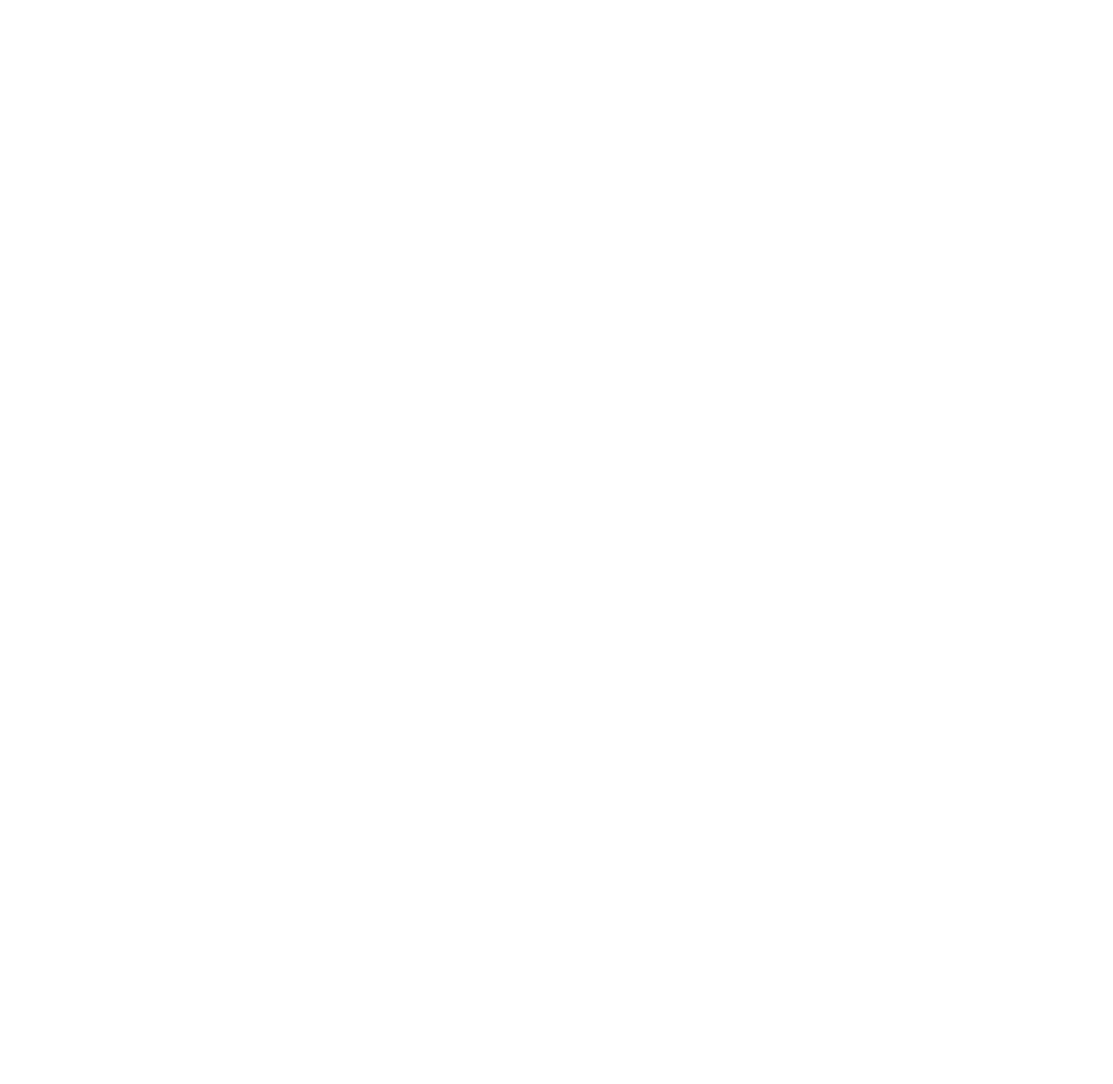
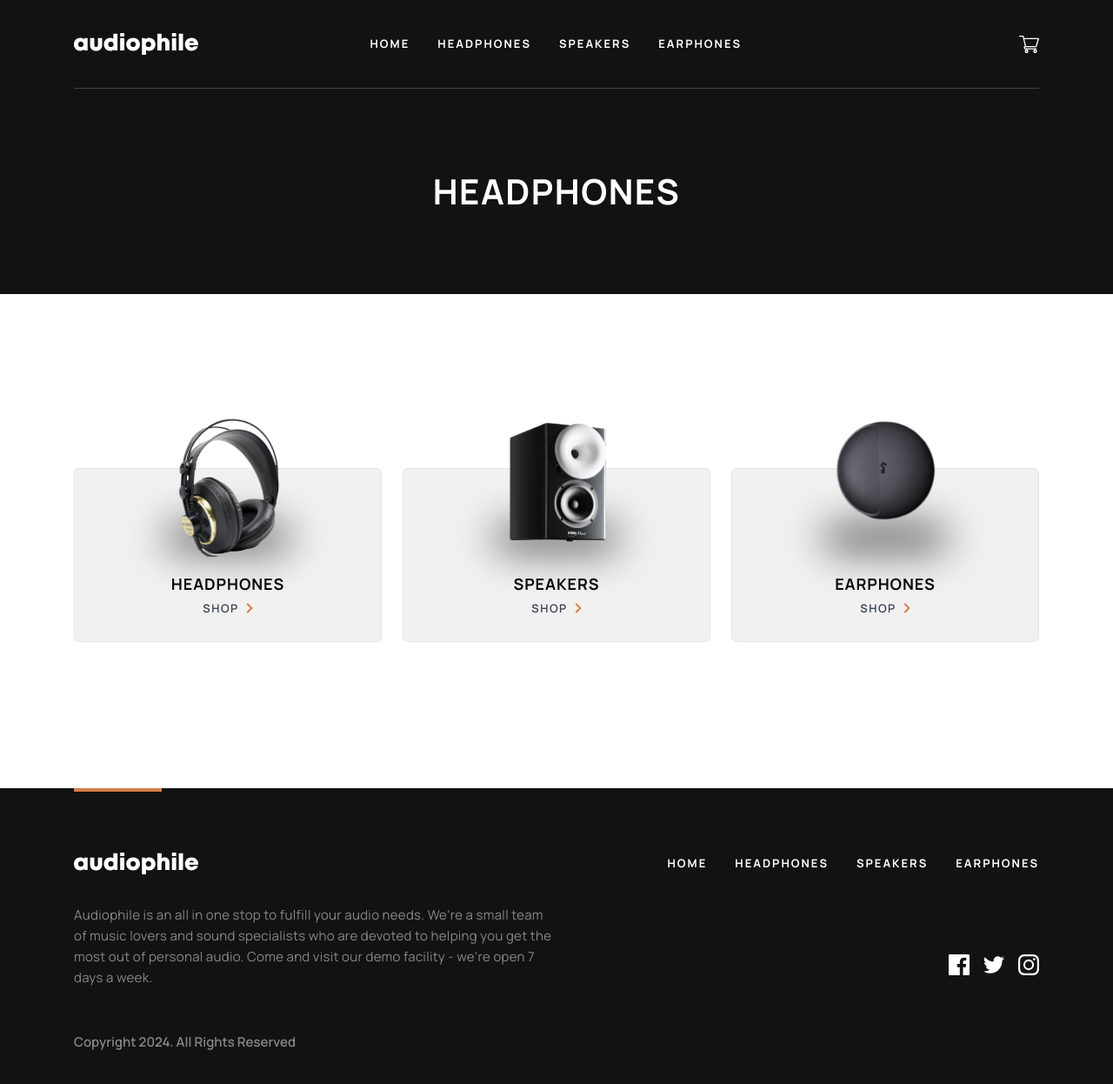
Before and after one commit to mfkutz/audiophile-ecommerce, a React (Vite) app: page /headphones in a window 1280 px wide. Before the commit this address had no page. Shown: the top 1246 px of the page at 87% size. Before the commit the page ends 800 px from the top, so only its background shows below. Built offline with nearby package versions, Linux system fonts and the light colour scheme.

Commit message:
hero title

```diff
--- a/src/components/Footer.tsx
+++ b/src/components/Footer.tsx
@@ -14,7 +14,7 @@
                 </div>
             </div>
 
-            <div className="flex md:items-center md:justify-between pt-[50px] sps:pt-[55px] md:pt-[70px] flex-col sps:items-start items-center md:flex-row">
+            <div className="flex md:items-center md:justify-between pt-[48px] sps:pt-[55px] md:pt-[70px] flex-col sps:items-start items-center md:flex-row">
                 <Logo />
                 <nav className="text-white  md:flex sps:flex-row uppercase sps:space-x-8 md:mt-0 mt-[50px] sps:mt-[32px]  flex flex-col sps:gap-0 gap-[22px] text-center sps:text-left">
                     <Link to="/" className=" tracking-[2px] font-bold text-[13px] cursor-pointer hover:text-more-ec transition-colors duration-200 ">Home</Link>
@@ -32,17 +32,20 @@
                 </p>
             </div>
 
-            <div className="text-gray-font-footer text-[15px] text-center sps:text-left mt-[58px] pb-[127px] sps:pb-[47px] font-semibold relative">
+            <div className="text-gray-font-footer text-[15px] text-center sps:text-left mt-[51px] pb-[110px] sps:pb-[47px] font-semibold relative">
                 Copyright {new Date().getFullYear()}. All Rights Reserved
-
                 <div className="flex items-end gap-4 pb-[7px] absolute md:top-[-90px] sps:top-[-5px]  sps:right-0 | translate-x-[-50%] sps:translate-x-0 top-[50%] sps:left-auto left-[50%]   ">
-                    <Facebook />
-                    <Twitter />
-                    <Instagram />
+                    <a href="https://www.facebook.com" target="_blank" rel="noopener noreferrer">
+                        <Facebook />
+                    </a>
+                    <a href="https://x.com" target="_blank" rel="noopener noreferrer">
+                        <Twitter />
+                    </a>
+                    <a href="https://www.instagram.com" target="_blank" rel="noopener noreferrer">
+                        <Instagram />
+                    </a>
                 </div>
-
             </div >
-
         </div>
     )
 }
--- a/src/components/Header.tsx
+++ b/src/components/Header.tsx
@@ -3,6 +3,7 @@
 import Hamburguer from "./Hamburguer";
 
 export default function Header() {
+
     return (
         <header className="max-w-screen-mk flex items-center justify-between mx-auto py-[38px]  xl:px-0 border-b border-b-neutral-700 px-5 sps:px-0">
             <div className="flex items-center lg:max-w-[768px] w-[78%] lg:flex-1 md:justify-between gap-10">
--- /dev/null
+++ b/src/components/Hero.title.tsx
@@ -0,0 +1,15 @@
+import { useLocation } from "react-router-dom"
+
+export default function HeroTitle() {
+
+    const { pathname } = useLocation()
+    const title = pathname.split("/")[1]
+
+    return (
+        <h2
+            className="text-center text-white py-[45px] sps:py-[96px] text-[28px] sps:text-[40px]"
+        >
+            {title}
+        </h2>
+    )
+}
--- /dev/null
+++ b/src/pages/Headphones.tsx
@@ -0,0 +1,19 @@
+import Accesories from "@/components/Accesories";
+import Footer from "@/components/Footer";
+import HeroTitle from "@/components/Hero.title";
+
+export default function Headphones() {
+    return (
+        <>
+            <section className="flex-1 bg-black-esp" >
+                <HeroTitle />
+            </section>
+            <section className="flex-1 px-5" >
+                <Accesories />
+            </section>
+            <section className="flex-1 bg-black-esp px-5">
+                <Footer />
+            </section>
+        </>
+    )
+}
--- a/src/router.tsx
+++ b/src/router.tsx
@@ -2,6 +2,7 @@
 import AppLayout from "./layouts/AppLayout"
 import Home from "./pages/Home"
 import Buttons from "./pages/Buttons"
+import Headphones from "./pages/Headphones"
 
 export default function Router() {
     return (
@@ -9,6 +10,7 @@
             <Routes>
                 <Route element={<AppLayout />}>
                     <Route path="/" element={<Home />} index />
+                    <Route path="/headphones" element={<Headphones />} />
                     <Route path="/buttons" element={<Buttons />} />
                 </Route>
             </Routes>
```
